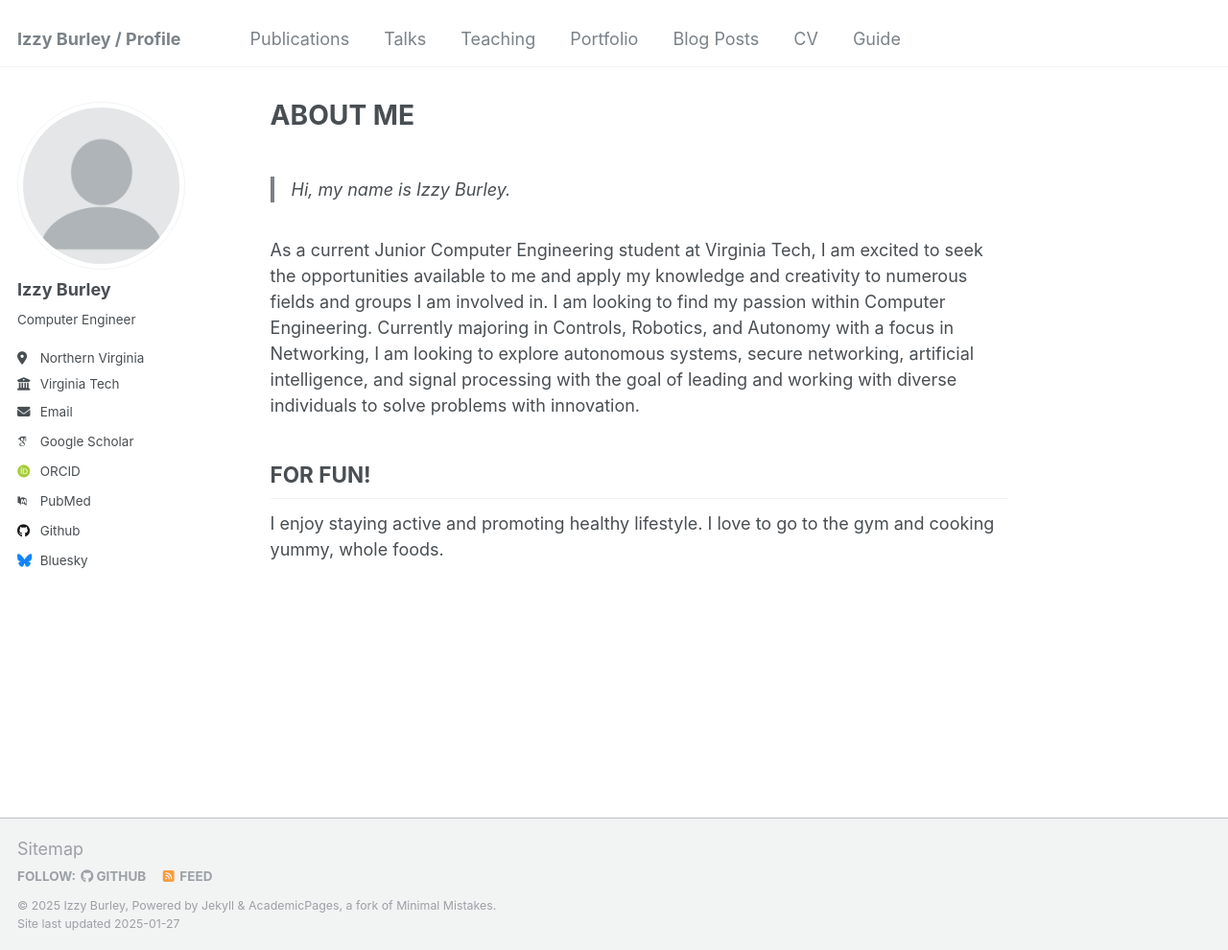
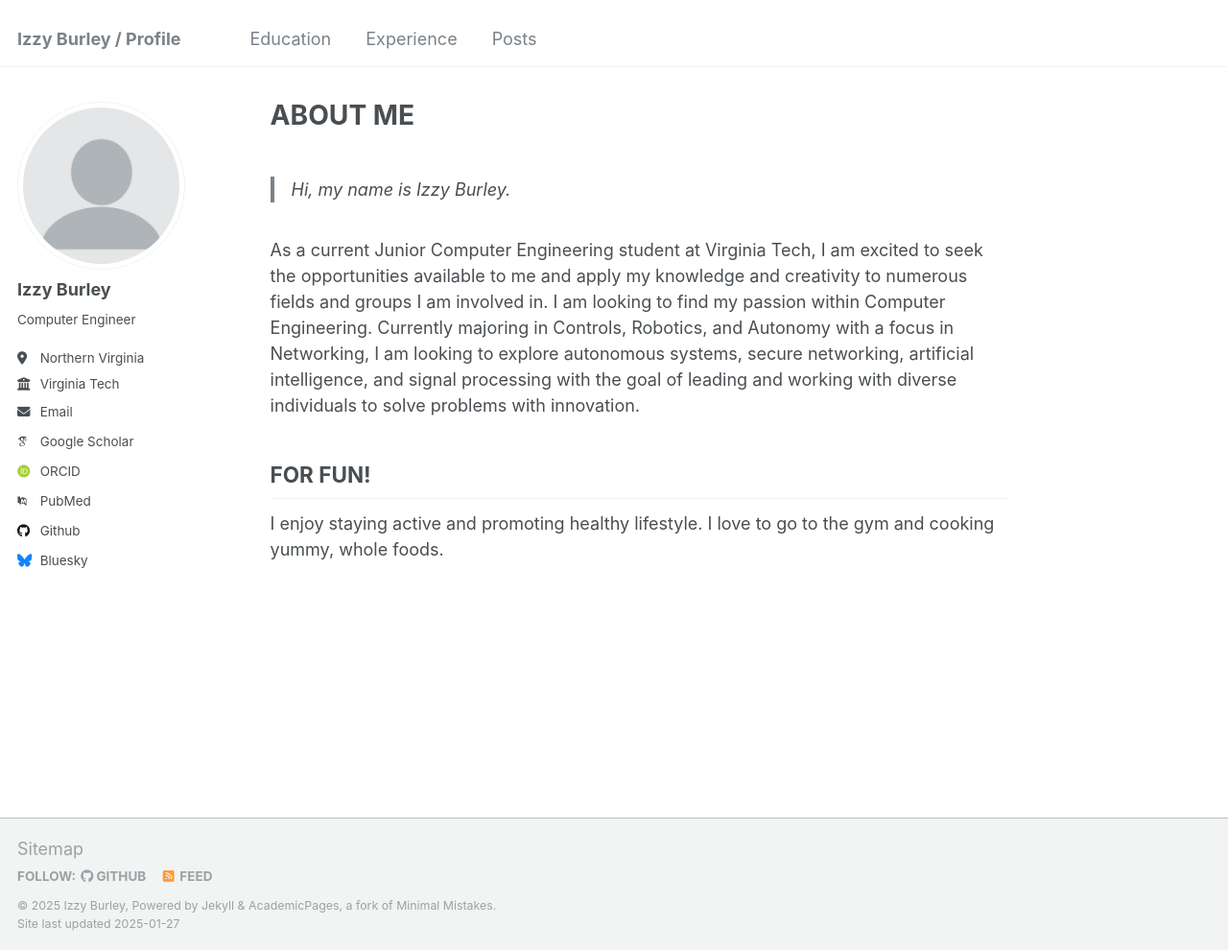
Before and after one commit to izzyburley/izzyburley.github.io, a Jekyll site: the page built from _pages/about.md, in a window 1280 px wide and 990 px high. Shown: the whole window at 96% size. Built offline with Jekyll 4.4.1, drawn with Linux system fonts in a browser that asks for light colours; some web fonts are replaced.

Commit message:
Update navigation.yml

```diff
--- a/_data/navigation.yml
+++ b/_data/navigation.yml
@@ -5,23 +5,11 @@
 # prevent it from being included in the site.
 
 main:
-  - title: "Publications"
+  - title: "Education"
     url: /publications/
 
-  - title: "Talks"
+  - title: "Experience"
     url: /talks/
 
-  - title: "Teaching"
+  - title: "Posts"
     url: /teaching/
-
-  - title: "Portfolio"
-    url: /portfolio/
-
-  - title: "Blog Posts"
-    url: /year-archive/
-
-  - title: "CV"
-    url: /cv/
-
-  - title: "Guide"
-    url: /markdown/
```
